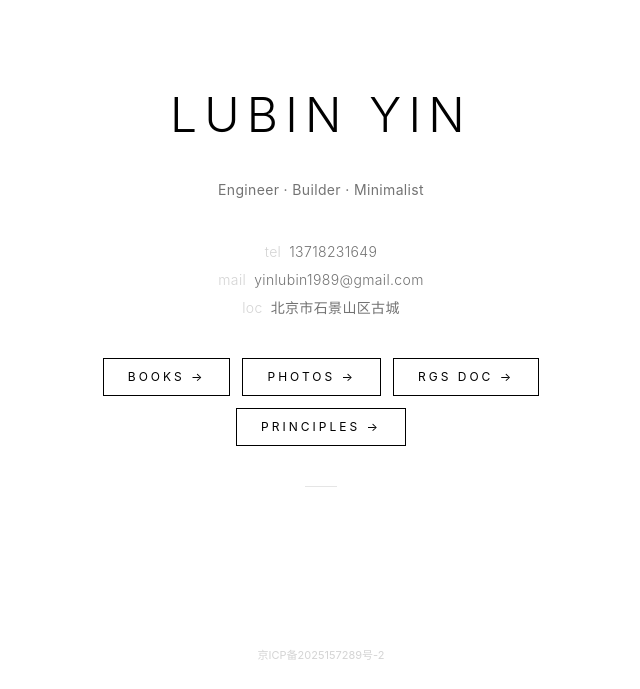
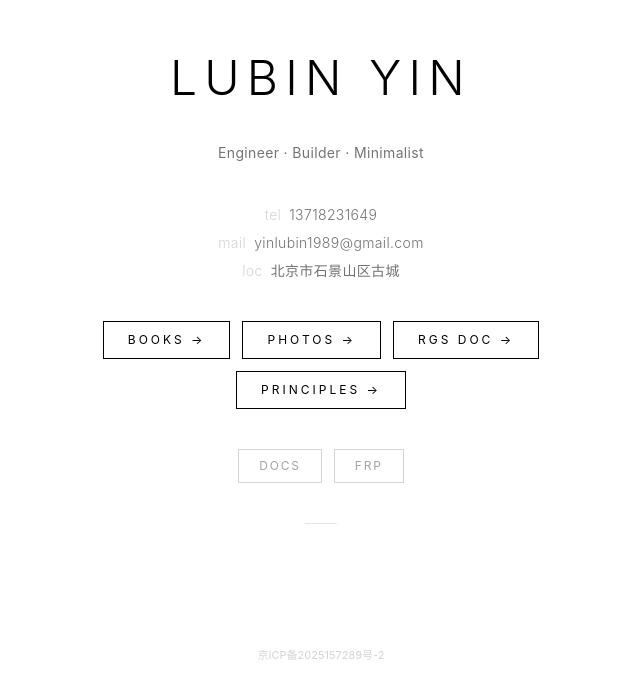
Before and after one commit to yinlubin1989/txserver, a Next.js app: page / in a window 1280 px wide. Shown: the part 111-800 px from the top of the page, without its empty margins (319-959 px from the left). Built offline with nearby package versions, Linux system fonts and the light colour scheme.

Commit message:
add docs and frp nav links to homepage

```diff
--- a/app/page.tsx
+++ b/app/page.tsx
@@ -58,6 +58,21 @@ export default function Home() {
           </Link>
         </div>
 
+        <div className="flex flex-wrap justify-center gap-3">
+          <Link
+            href="/docs/"
+            className="border border-neutral-300 px-5 py-2 text-xs tracking-[0.15em] text-neutral-400 transition-all duration-300 hover:border-black hover:text-black"
+          >
+            DOCS
+          </Link>
+          <Link
+            href="/frp/"
+            className="border border-neutral-300 px-5 py-2 text-xs tracking-[0.15em] text-neutral-400 transition-all duration-300 hover:border-black hover:text-black"
+          >
+            FRP
+          </Link>
+        </div>
+
         <div className="h-px w-8 bg-neutral-200" />
       </div>
 
```
